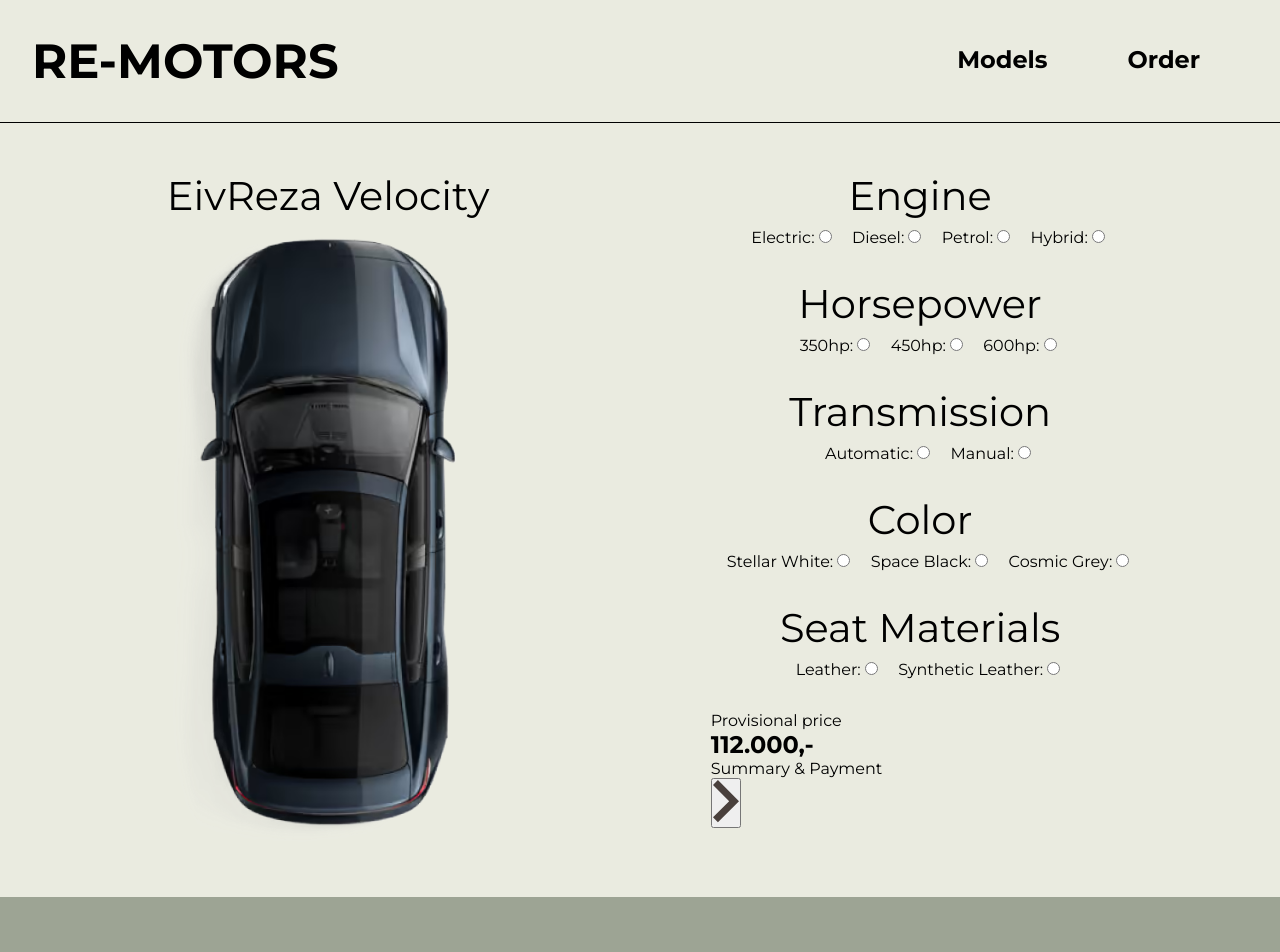
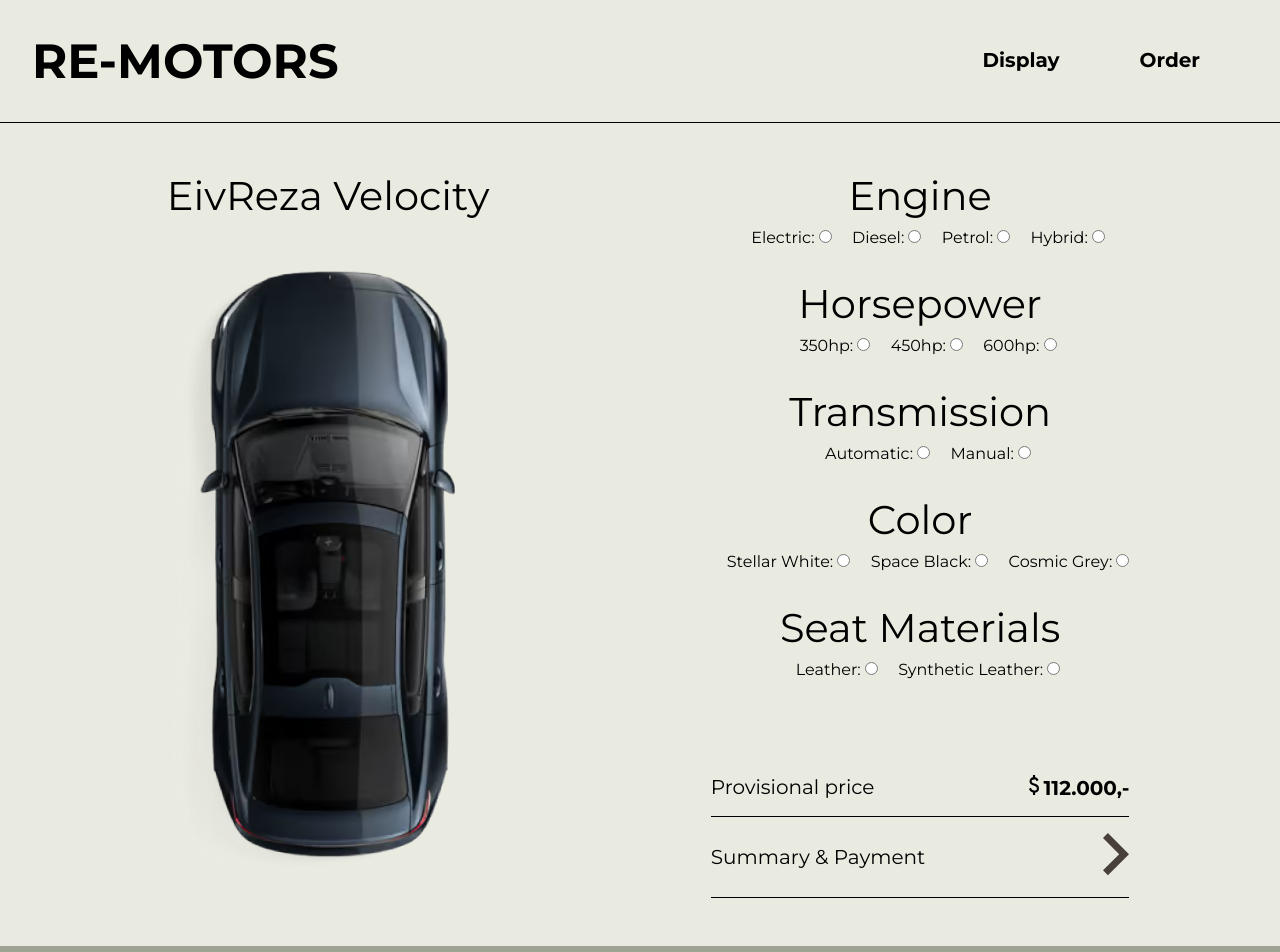
Before and after one commit to MartinusAaD/workshop_group3, a plain HTML site: page src/pages/order.html in a window 1280 px wide. Shown: the top 952 px of the page. Drawn offline with Linux system fonts and the light colour scheme.

Commit message:
End result of workshop

```diff
--- a/src/css/footer.css
+++ b/src/css/footer.css
@@ -27,7 +27,7 @@ footer {
     padding: var(--padding-xs);
     background-color: var(--button-color);
     flex-grow: 0x;
-    width: 100px;
+    width: 150px;
     border: none;
     border-radius: var(--border-radius);
 }
--- a/src/css/navbar.css
+++ b/src/css/navbar.css
@@ -1,6 +1,4 @@
-header {
-    border-bottom: 1px solid black;
-}
+
 
 .navbar {
     display: flex;
@@ -15,11 +13,11 @@ header {
     padding-right: var(--padding-large);
 }
 
-.navbar__models {
+.navbar__display {
     border-bottom: 3px solid transparent;
 }
 
-.navbar__models:hover {
+.navbar__display:hover {
     border-bottom: 3px solid var(--font-color-dark);
 }
 
--- a/src/css/order.css
+++ b/src/css/order.css
@@ -1,3 +1,7 @@
+header {
+    border-bottom: 1px solid black;
+}
+
 main {
     padding: var(--padding-large);
 }
@@ -5,6 +9,10 @@ main {
 .hero__container {
     display: flex;
     justify-content: space-around;
+}
+
+.hero__car-heading {
+    padding-bottom: var(--padding-medium);
 }
 
 .hero__car {
@@ -34,3 +42,32 @@ main {
 .hero__specification-options > label {
     padding-left: 1rem;
 }
+
+.hero__specification {
+    display: flex;
+    align-items: center;
+}
+
+.hero__summary {
+    padding-top: var(--padding-large);
+}
+
+.hero__summary-price {
+    display: flex;
+    justify-content: space-between;
+    padding: var(--padding-small) 0;
+    border-bottom: 1px solid black;
+}
+
+.hero__summary-payment {
+    display: flex;
+    justify-content: space-between;
+    align-items: center;
+    padding: var(--padding-small) 0;
+    border-bottom: 1px solid black;
+}
+
+.hero__summary_payment-button {
+    background-color: transparent;
+    border: none;
+}
--- a/src/css/showcase.css
+++ b/src/css/showcase.css
@@ -19,6 +19,10 @@
     margin: 5% 24px 5%;
 }
 
+.display-text h3 {
+    padding-bottom: var(--padding-small);
+}
+
 .display-img {
     height: 584px;
 }
--- a/src/css/style.css
+++ b/src/css/style.css
@@ -28,9 +28,21 @@ h2 {
 }
 
 h3 {
-    font-size: 1.5rem;
+    font-size: 1.25rem;
     font-family: Montserrat;
     font-weight: 700;
+}
+
+p {
+    font-size: 1.25rem;
+    font-family: Montserrat;
+    font-weight: 400;
+}
+
+button {
+    font-size: 1.25rem;
+    font-family: Montserrat;
+    font-weight: 400;
 }
 
 body {
--- a/src/pages/order.html
+++ b/src/pages/order.html
@@ -21,7 +21,7 @@
         <nav class="navbar">
             <a href="../index.html"><h1 class="navbar__heading">RE-MOTORS</h1></a>
             <div class="navbar__links">
-                <a class="navbar__models" href="../pages/showcase.html"><h3>Models</h3></a>
+                <a class="navbar__display" href="../pages/showcase.html"><h3>Display</h3></a>
                 <a class="navbar__order" href="../pages/order.html"><h3>Order</h3></a>
             </div>
         </nav>
@@ -32,7 +32,7 @@
     <main>
         <div class="hero__container">
             <div class="hero__car">
-                <h2>EivReza Velocity</h2>
+                <h2 class="hero__car-heading">EivReza Velocity</h2>
                 <img class="hero__car-image" src="../assets/images/car-top-view.png" alt="Picture of car top view">
             </div>
 
@@ -41,7 +41,7 @@
                     <label><h2>Engine</h2></label>
                     <div class="hero__specification-options">
                         <label>Electric: </label>
-                        <input type="radio" name="engine" value="electric">
+                        <input type="radio" name="engine" value="electric" required>
                         <label>Diesel: </label>
                         <input type="radio" name="engine" value="diesel">
                         <label>Petrol: </label>
@@ -55,7 +55,7 @@
                     <label><h2>Horsepower</h2></label>
                     <div class="hero__specification-options">
                         <label>350hp: </label>
-                        <input type="radio" name="horsepower" value="350hp">
+                        <input type="radio" name="horsepower" value="350hp" required>
                         <label>450hp: </label>
                         <input type="radio" name="horsepower" value="450hp">
                         <label>600hp: </label>
@@ -67,7 +67,7 @@
                     <label><h2>Transmission</h2></label>
                     <div class="hero__specification-options">
                         <label>Automatic: </label>
-                        <input type="radio" name="transmission" value="automatic">
+                        <input type="radio" name="transmission" value="automatic" required>
                         <label>Manual: </label>
                         <input type="radio" name="transmission" value="manual">
                     </div>
@@ -77,7 +77,7 @@
                     <label><h2>Color</h2></label>
                     <div class="hero__specification-options">
                         <label>Stellar White: </label>
-                        <input type="radio" name="color" value="stellarwhite">
+                        <input type="radio" name="color" value="stellarwhite" required>
                         <label>Space Black: </label>
                         <input type="radio" name="color" value="spaceblack">
                         <label>Cosmic Grey: </label>
@@ -89,7 +89,7 @@
                     <label><h2>Seat Materials</h2></label>
                     <div class="hero__specification-options">
                         <label>Leather: </label>
-                        <input type="radio" name="seatmaterial" value="leather">
+                        <input type="radio" name="seatmaterial" value="leather" required>
                         <label>Synthetic Leather: </label>
                         <input type="radio" name="seatmaterial" value="syntheticleather">
                     </div>
@@ -98,12 +98,12 @@
                 <div class="hero__summary">
                     <div class="hero__summary-price">
                         <p>Provisional price</p>
-                        <h3>112.000,-</h3>
+                        <h3><img src="../assets/icons/dollar_sign.svg" alt="">112.000,-</h3>
                     </div>
 
-                    <div class="hero_summary-payment">
+                    <div class="hero__summary-payment">
                         <p>Summary & Payment</p>
-                        <button><img src="../assets/icons/Arrow.svg" alt="Arrow icon"></button>
+                        <button class="hero__summary_payment-button"><img src="../assets/icons/Arrow.svg" alt="Arrow icon"></button>
                     </div>
                 </div>
 
```
Also changed, not shown: src/index.html (+1 -1 lines), src/pages/showcase.html (+1 -1 lines), src/assets/icons/dollar_sign.svg (added).
